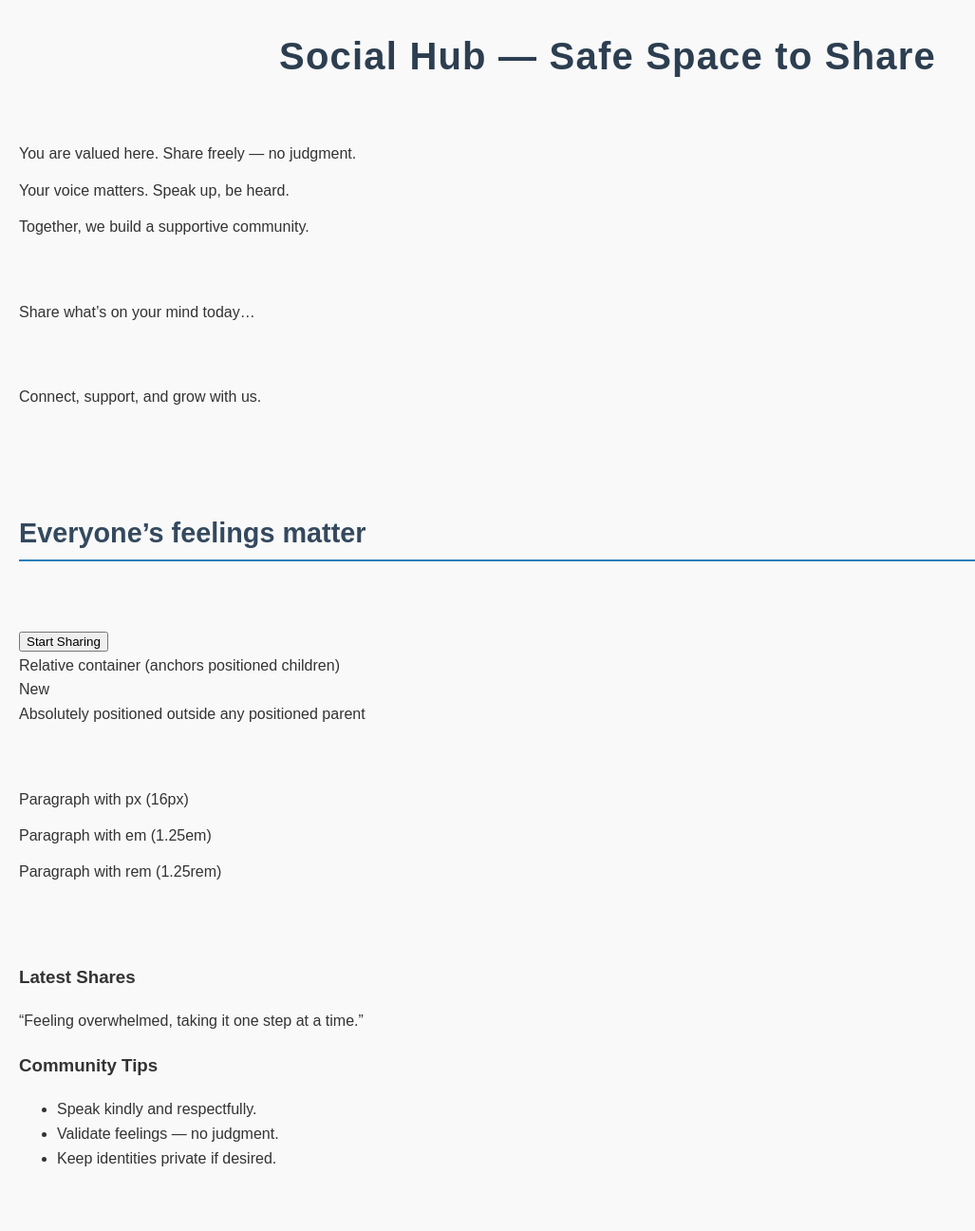
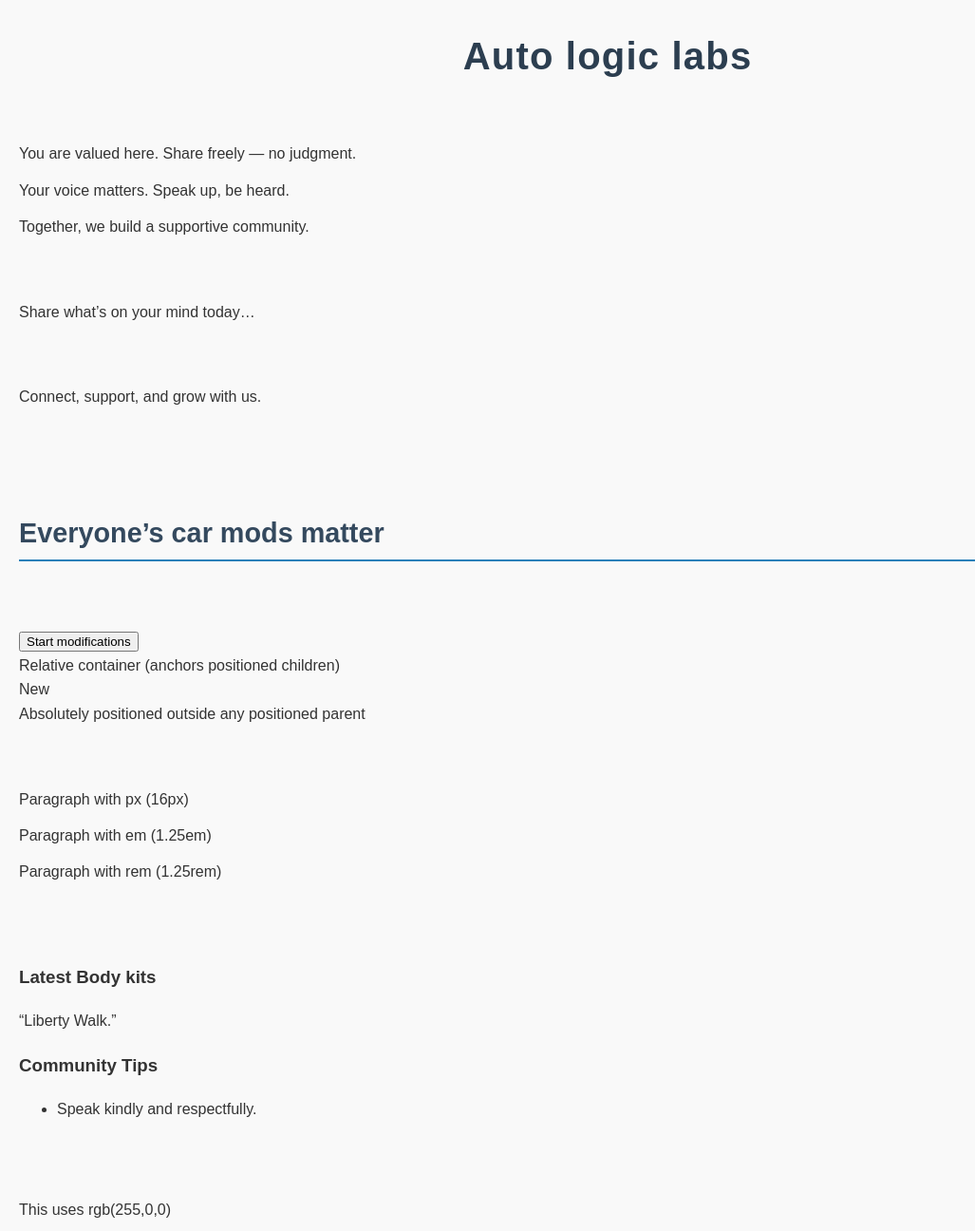
Before and after one commit to Ricardo25-1610/25-1610, a plain HTML site: page css.html in a window 1280 px wide. Shown: the top 1296 px of the page at 95% size, without its empty margins (0-1027 px from the left). Drawn offline with Linux system fonts and the light colour scheme.

Commit message:
Update css.html

```diff
--- a/css.html
+++ b/css.html
@@ -7,7 +7,7 @@
     <link rel="stylesheet" href="CSS/styles.css">
 </head>
 <body>
-    <h1>Social Hub — Safe Space to Share</h1>
+    <h1>Auto logic labs</h1>
 <br>
 
 <p class="highlight">You are valued here. Share freely — no judgment.</p>
@@ -22,11 +22,11 @@
 <p class="highlight">Connect, support, and grow with us.</p>
 <br><br>
 <div class="banner">
-  <h2>Everyone’s feelings matter</h2>
+  <h2>Everyone’s car mods matter</h2>
 </div>
 <br><br>
 
-<button class="cta-share">Start Sharing</button>
+<button class="cta-share">Start modifications</button>
 
 <div class="relative-box">
   Relative container (anchors positioned children)
@@ -47,15 +47,13 @@ Absolutely positioned outside any positioned parent
 
 <section class="two-col">
   <div class="feed">
-    <h3>Latest Shares</h3>
-    <p>“Feeling overwhelmed, taking it one step at a time.”</p>
+    <h3>Latest Body kits</h3>
+    <p>“Liberty Walk.”</p>
   </div>
   <aside class="sidebar">
     <h3>Community Tips</h3>
     <ul>
       <li>Speak kindly and respectfully.</li>
-      <li>Validate feelings — no judgment.</li>
-      <li>Keep identities private if desired.</li>
     </ul>
   </aside>
 </section>
```
